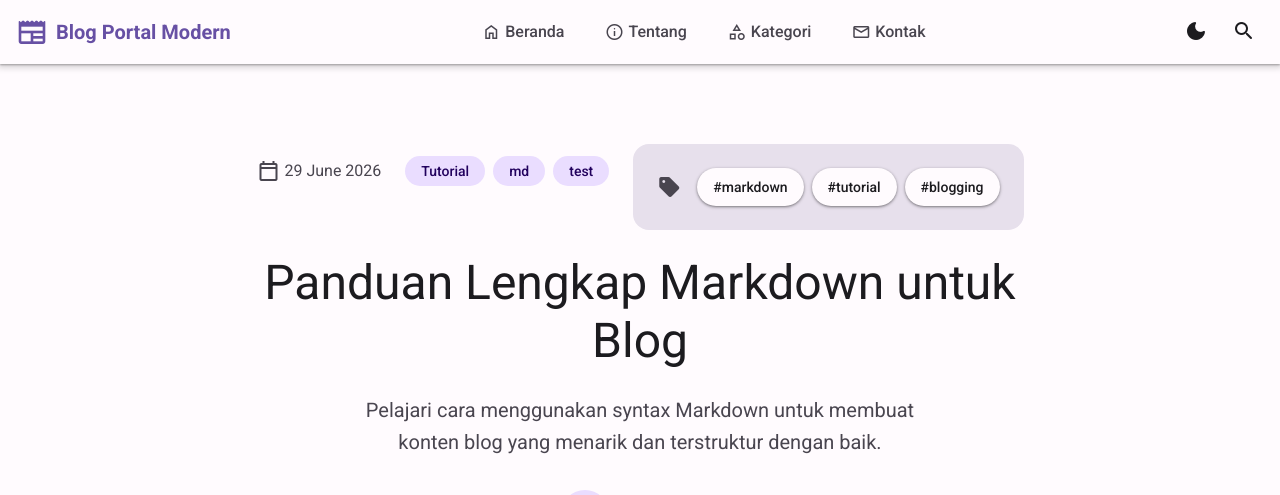
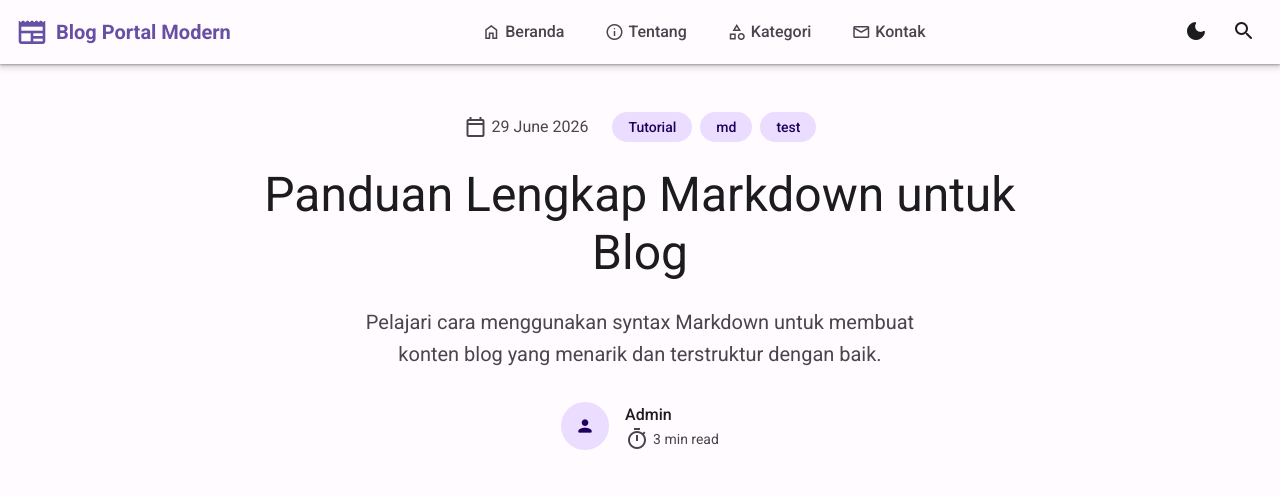
Before and after one commit to awvrverse/awvrverse.github.io, a Jekyll site: the page built from _posts/2026-06-30-Panduan Lengkap Markdown untuk Blog.md, in a window 1280 px wide and 900 px high, cut to the strip 0-495 px from the top of the window. Built offline with Jekyll 4.4.1, drawn with Linux system fonts in a browser that asks for light colours.

Commit message:
Update post.html

```diff
--- a/_layouts/post.html
+++ b/_layouts/post.html
@@ -15,20 +15,6 @@ layout: default
     {% for category in page.categories %}
     <span class="category-chip">{{ category }}</span>
     {% endfor %}
-</div>
-{% endif %}
-
-<!-- TAMBAHKAN DI SINI ↓↓↓ -->
-{% if page.tags.size > 0 %}
-<div class="post-tags">
-    <span class="material-icons-round">sell</span>
-    <div class="post-tags-list">
-        {% for tag in page.tags %}
-        <a href="{{ '/tags/#' | append: tag | slugify | relative_url }}" class="tag-link">
-            #{{ tag }}
-        </a>
-        {% endfor %}
-    </div>
 </div>
 {% endif %}
             </div>
```
